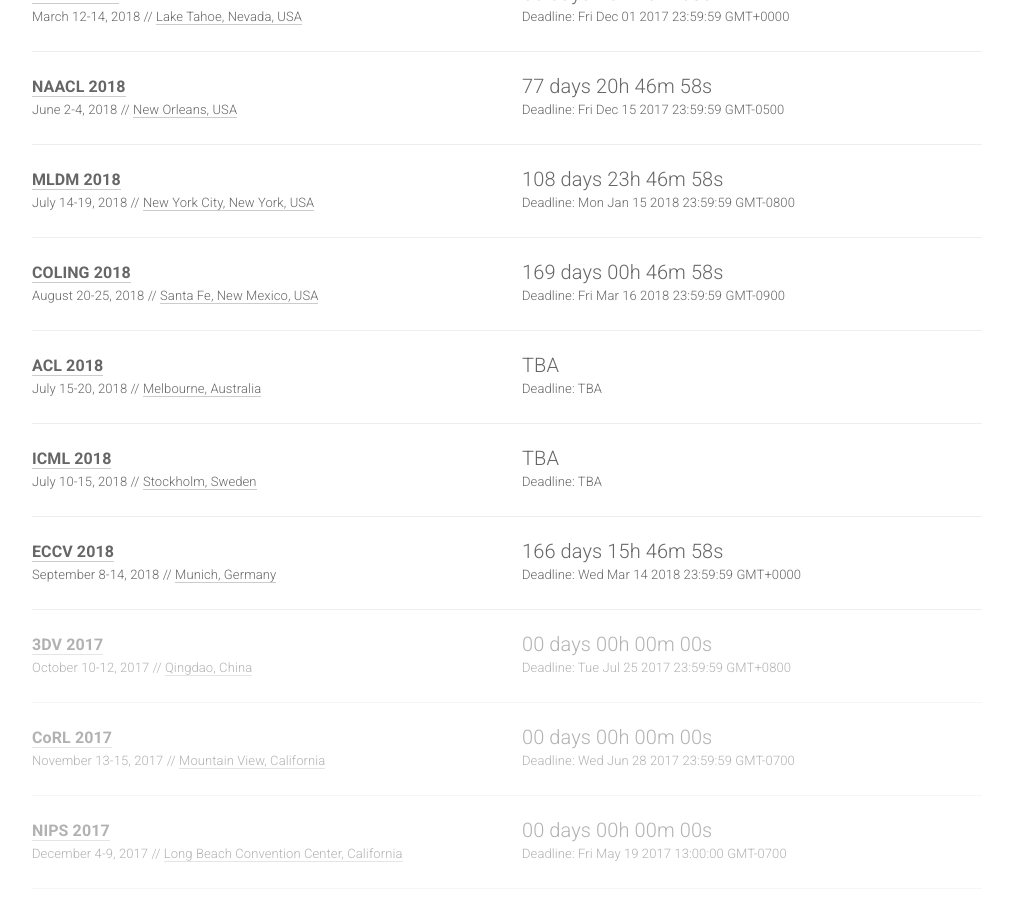
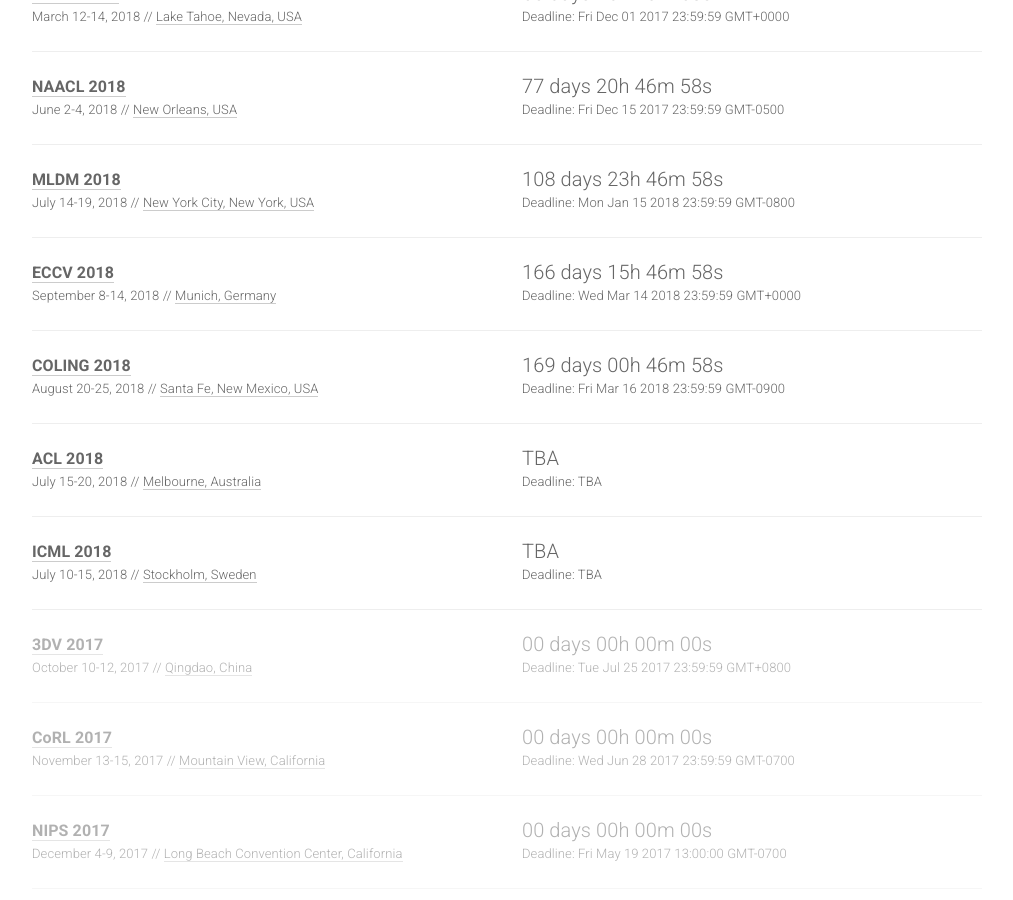
Before and after one commit to paperswithcode/ai-deadlines, a Jekyll site: the page built from index.html, in a window 1280 px wide and 900 px high, scrolled down 802 px. Shown: the whole window, without its empty margins (133-1146 px from the left). Built offline with Jekyll 4.4.1, drawn with Linux system fonts in a browser that asks for light colours; nearby versions of some CDN libraries; comment, search, counter and statistics services are not loaded; some of the changed lines change nothing that is shown.

Commit message:
Rearranging

```diff
--- a/_data/conferences.yml
+++ b/_data/conferences.yml
@@ -85,6 +85,16 @@
   place: New York City, New York, USA
   sub: ML
 
+- name: ECCV
+  year: 2018
+  id: eccv18
+  link: https://eccv2018.org/
+  deadline: "2018-03-14 23:59:59"
+  timezone: GMT
+  date: September 8-14, 2018
+  place: Munich, Germany
+  sub: CV
+
 - name: COLING
   year: 2018
   id: coling18
@@ -114,16 +124,6 @@
   date: July 10-15, 2018
   place: Stockholm, Sweden
   sub: ML
-
-- name: ECCV
-  year: 2018
-  id: eccv18
-  link: https://eccv2018.org/
-  deadline: "2018-03-14 23:59:59"
-  timezone: GMT
-  date: September 8-14, 2018
-  place: Munich, Germany
-  sub: CV
 
 - name: 3DV
   year: 2017
```
